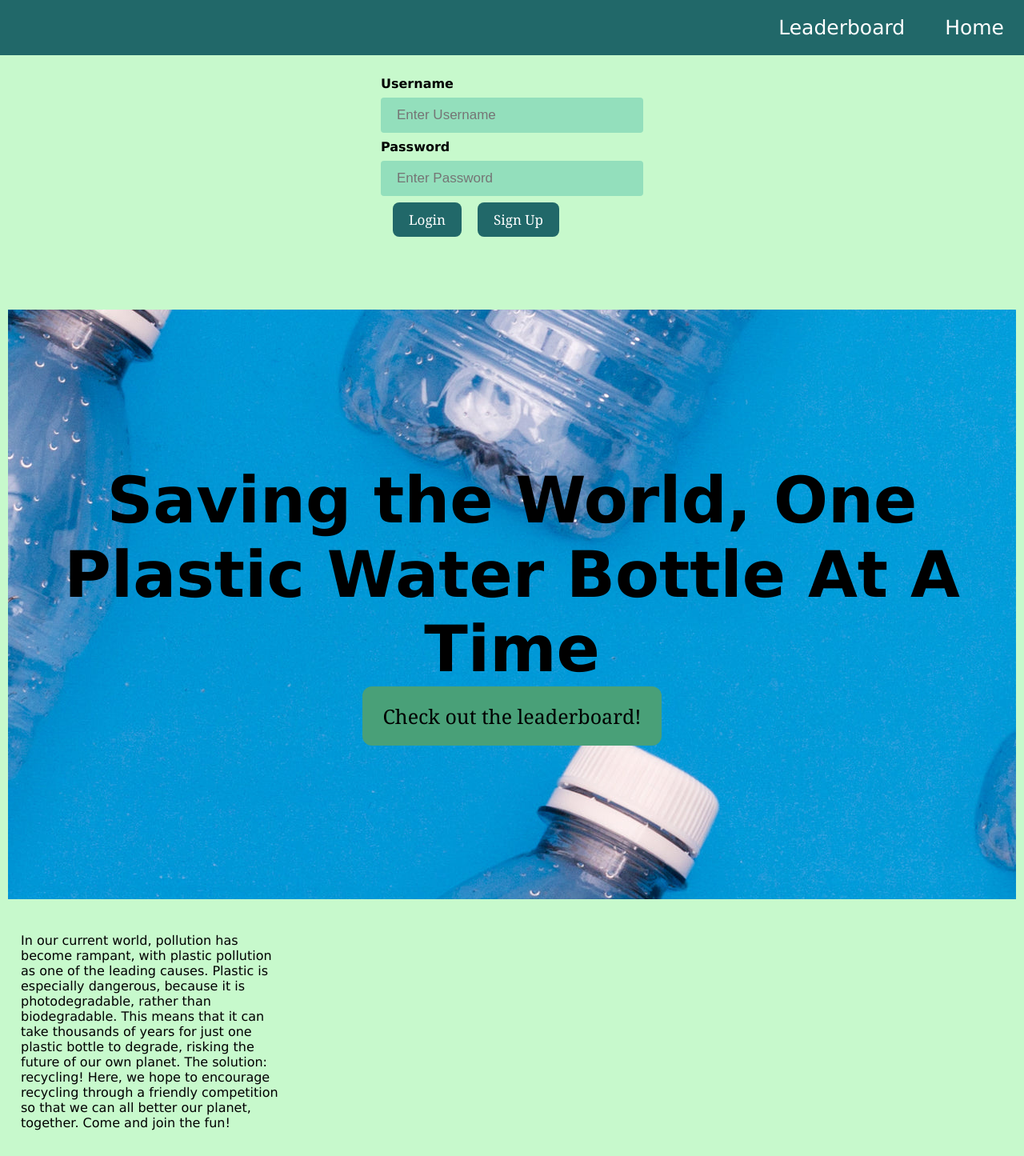
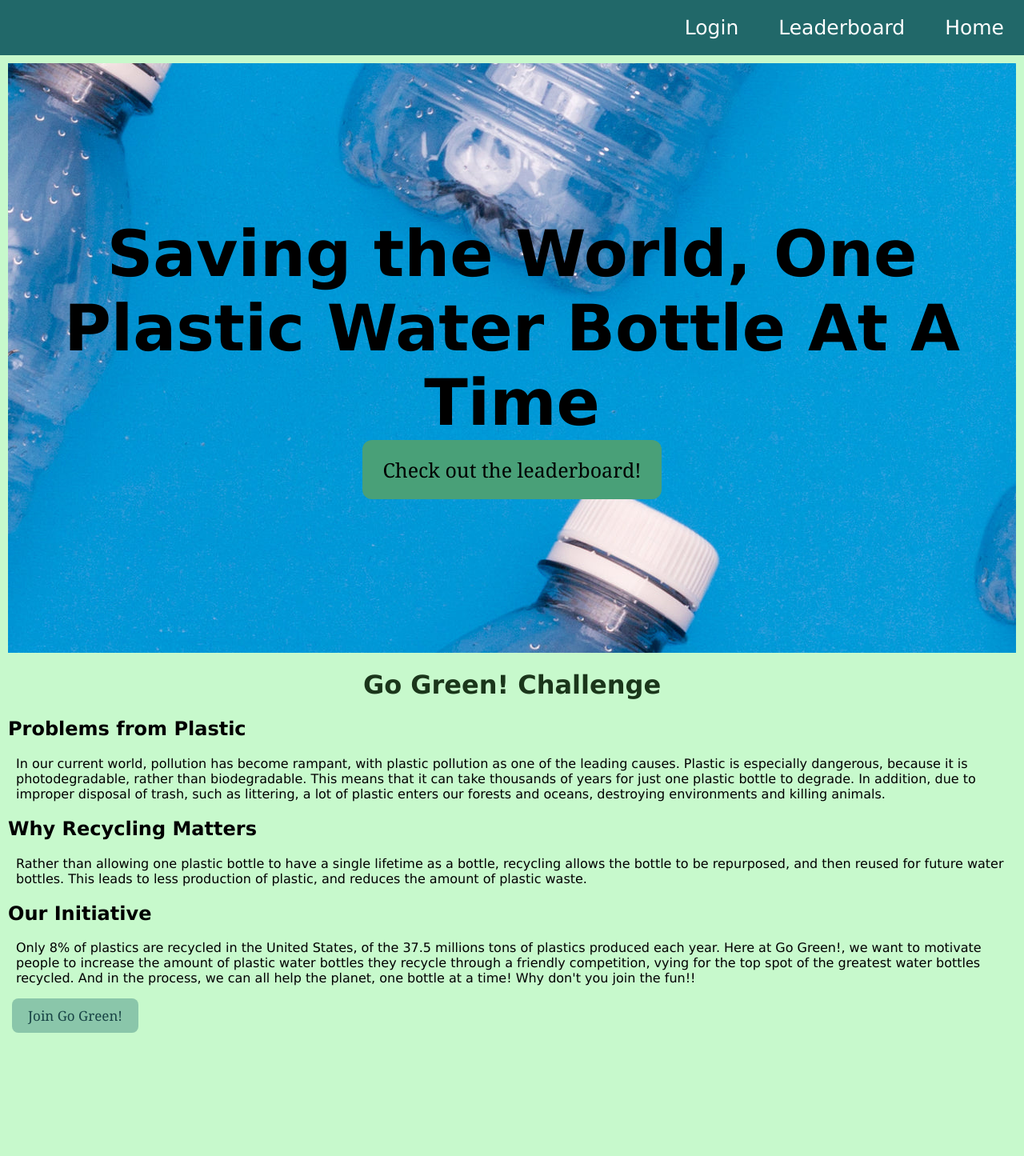
Before and after one commit to pranavik24/go-green-challenge, a Flask app: page / in a window 1280 px wide. Shown: the whole page at 80% size. After the commit the page ends 1291 px from the top, so only its background shows below. Run offline with Flask 2, Linux system fonts and the light colour scheme.

Commit message:
Update index.html

```diff
--- a/templates/index.html
+++ b/templates/index.html
@@ -9,32 +9,38 @@
 </head>
 
 <body>
-
+{% if error %}
+            <p class=error><strong>Error:</strong> {{ error }} - Please try again </p>
+{% endif %}
    <ul id="nav_bar">
   <li><a class="nav_bar_button" href="/">Home</a></li>
   <li><a class="nav_bar_button" href="/leaderboard">Leaderboard</a></li>
+  <li><a class="nav_bar_button" onclick="document.getElementById('id01').style.display='block'">Login</a></li>
+
 </ul>
+<div id="id01" class="modal">
 
-     </div>
-    <form id="loginContainer" action="{{ url_for('login') }}" method="post">
+    <form class= "modal-content animate" id="loginContainer" action="{{ url_for('login') }}" method="post">
       <div id="loginForm" class="container">
-        {% if error %}
-            <p class=error><strong>Error:</strong> {{ error }}
-          {% endif %}
-      <label for="uname"><b>Username</b></label>
-      <input type="text" placeholder="Enter Username" name="uname" required>
+          <span onclick="document.getElementById('id01').style.display='none'" class="close" title="Close Modal">&times;</span>
+          <p class = "loginText"> Sign in to Go Green! Challenge </p>
 
-      <label for="psw"><b>Password</b></label>
-      <input type="password" placeholder="Enter Password" name="psw" required>
+      <label class= "loginItem" for="uname"><b>Username: </b></label>
+      <input class= "loginItem" type="text" placeholder="Enter Username" name="uname" required>
 
-      <button type="submit" id="loginBtn">Login</button>
-      <button type="submit" id="loginBtn" onclick="window.location.href = '/addsignup';"> Sign Up
+      <label class= "loginItem" for="psw"><b>Password: </b></label>
+      <input class= "loginItem" type="password" placeholder="Enter Password" name="psw" required>
+
+      <button class= "loginItem" type="submit" id="loginBtn">Login</button>
+
+      <p class = "loginText"> New to Go Green! Challenge? </p>
+      <button class= "loginItem"type="submit" id="signUpBtn" onclick="window.location.href = '/addsignup';"> Sign Up
       </button>
-
 
     </div>
   </form>
 </div>
+
 
   <div class="heading">
   <h1 id="headingText">
@@ -45,10 +51,24 @@
     </button>
   </div>
   <div class="mainIndex">
-  <div id="description" class="container">
-    <p>
-        In our current world, pollution has become rampant, with plastic pollution as one of the leading causes. Plastic is especially dangerous, because it is photodegradable, rather than biodegradable. This means that it can take thousands of years for just one plastic bottle to degrade, risking the future of our own planet. The solution: recycling! Here, we hope to encourage recycling through a friendly competition so that we can all better our planet, together. Come and join the fun!
-    </p>
+  <div id="description" class="textContainer">
+      <h1 id="nameHead"> Go Green! Challenge </h1>
+      <h2 class="descHead"> Problems from Plastic </h2>
+        <p class="descText">
+            In our current world, pollution has become rampant, with plastic pollution as one of the leading causes. Plastic is especially dangerous, because it is photodegradable, rather than biodegradable. This means that it can take thousands of years for just one plastic bottle to degrade. In addition, due to improper disposal of trash, such as littering, a lot of plastic enters our forests and oceans, destroying environments and killing animals.
+        </p>
+      <h2 class="descHead"> Why Recycling Matters </h2>
+        <p class="descText">
+            Rather than allowing one plastic bottle to have a single lifetime as a bottle, recycling allows the bottle to be repurposed, and then reused for future water bottles. This leads to less production of plastic, and reduces the amount of plastic waste.
+        </p>
+      <h2 class="descHead"> Our Initiative </h2>
+        <p class="descText">
+            Only 8% of plastics are recycled in the United States, of the 37.5 millions tons of plastics produced each year.
+            Here at Go Green!, we want to motivate people to increase the amount of plastic water
+            bottles they recycle through a friendly competition, vying for the top spot of the greatest water bottles recycled.
+            And in the process, we can all help the planet, one bottle at a time! Why don't you join the fun!!
+        </p>
+      <button class= "loginItem"type="submit" id="signUpBtn" onclick="window.location.href = '/addsignup';"> Join Go Green! </button>
 
 <script src="../static/script.js"></script>
   </div>
```
